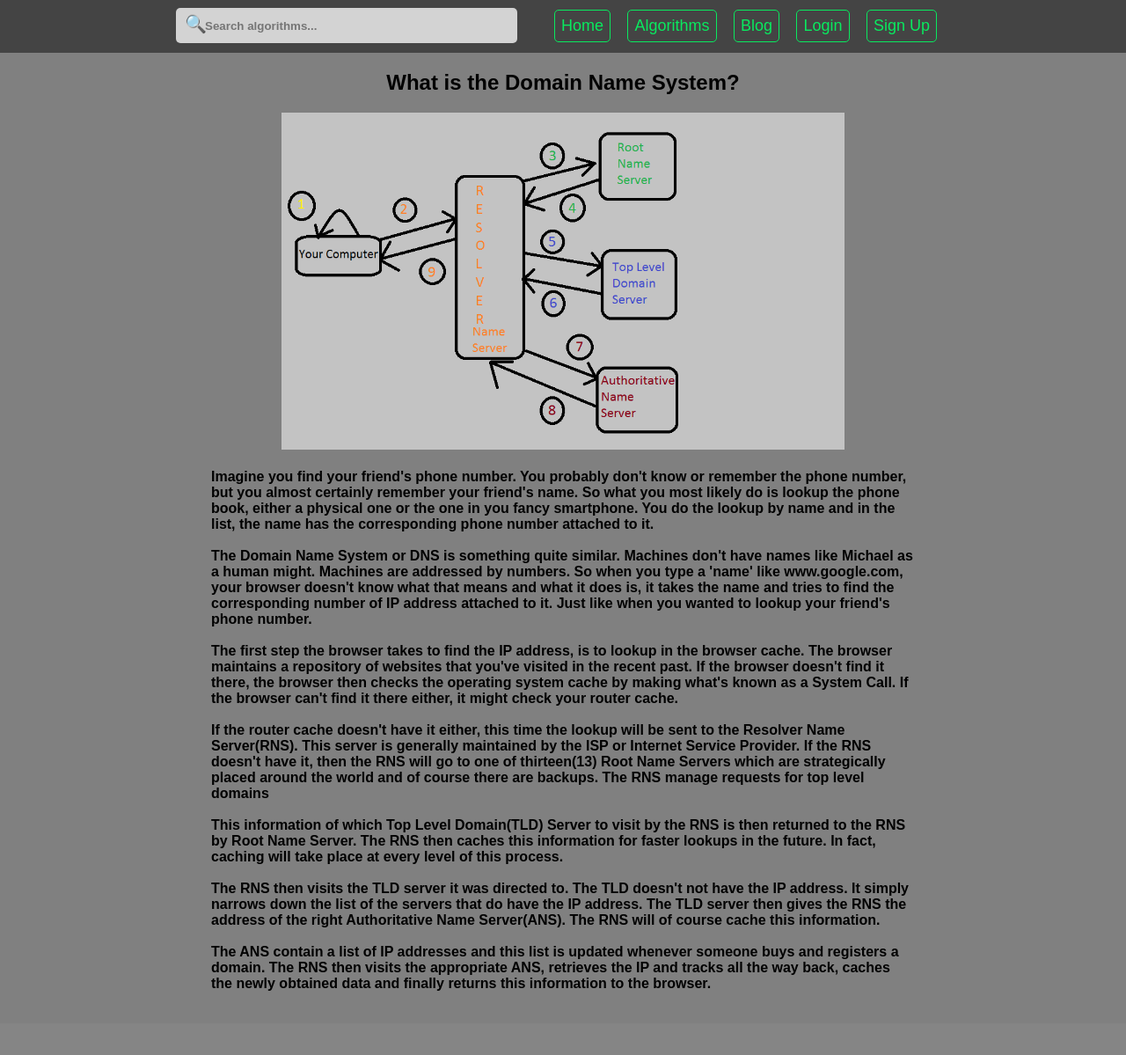
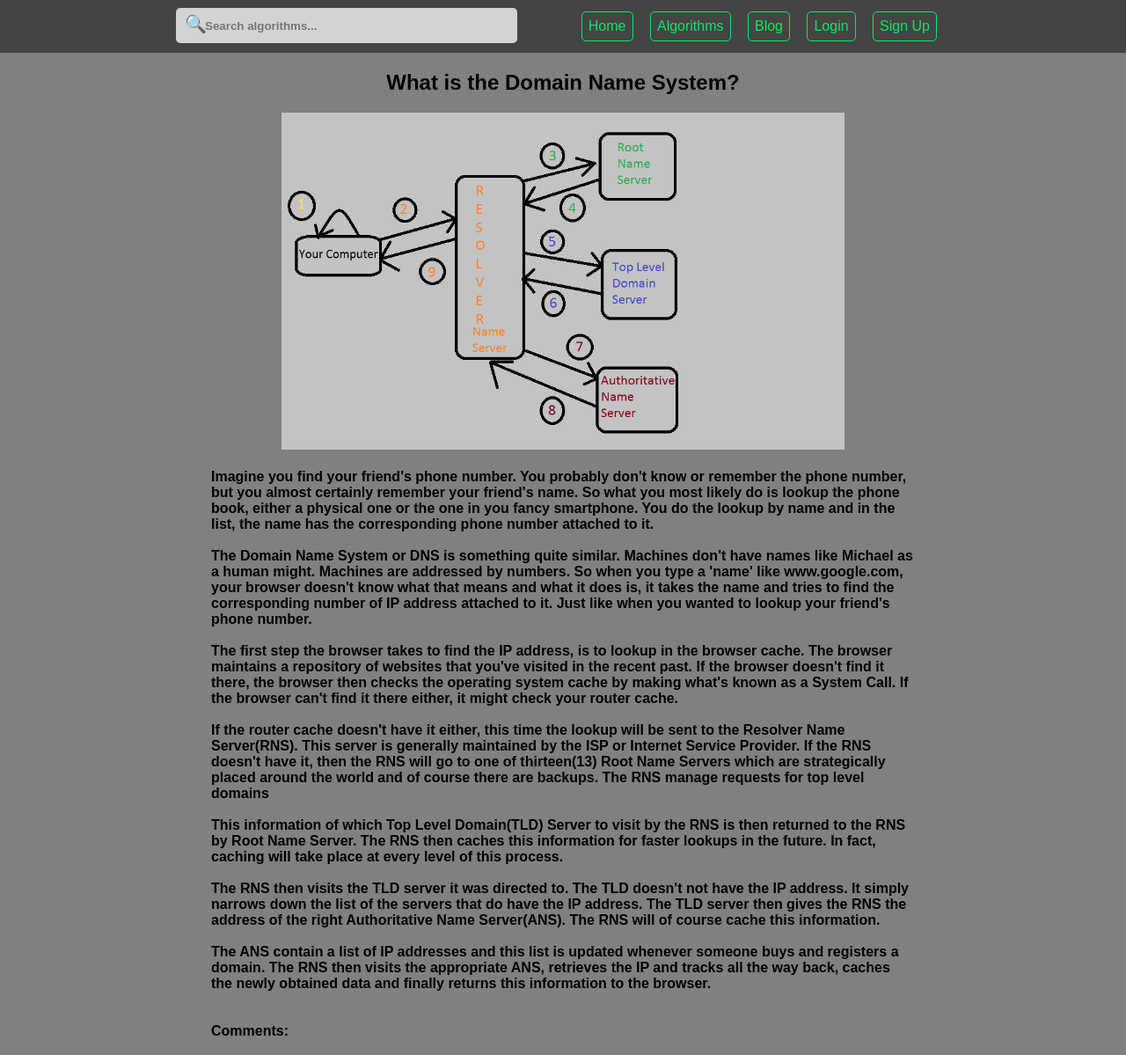
Before and after one commit to arslan-ashraf/csinjs, a Django app: a page that uses templates/blogs/blog_show.html in a window 1280 px wide. Shown: the whole page at 88% size. Before the commit the page ends 1126 px from the top, so only its background shows below. Run offline with Django 3.2, Linux system fonts and the light colour scheme; data comes from the database, SQL or seed files in the repository; both versions use the stored data as it was after the commit.

Commit message:
design changes

```diff
--- a/static_files/css/algorithm.css
+++ b/static_files/css/algorithm.css
@@ -39,3 +39,8 @@
 	border-radius: 3px;
 	padding: 5px;
 }
+
+.comment-count {
+	width: 725px;
+	text-align: left;
+}
--- a/static_files/css/main.css
+++ b/static_files/css/main.css
@@ -116,9 +116,9 @@ a {
 	border: 1px solid rgb(9, 234, 95);
 	border-radius: 5px;
 	padding: 7px;
-	margin: -5px 15px 0 0;
+	margin: -3px 15px 0 0;
 	color: rgb(9, 234, 95);
-	font-size: 18px;
+	font-size: 16px;
 }
 
 .btns:hover {
--- a/static_files/css/single_blog.css
+++ b/static_files/css/single_blog.css
@@ -1,3 +1,8 @@
 .article {
 	text-align: left !important;
 }
+
+.comment-count {
+	text-align: left;
+	width: 725;
+}
--- a/templates/algorithms/show.html
+++ b/templates/algorithms/show.html
@@ -18,6 +18,8 @@
 		<div class="algorithm-code">{{ algorithm.code|safe }}</div>
 		<br />
 
+		<div class="comment-count">Comments</div>
+
 		{% for comment in comments %}
 			<div class="single-comment">
 				<p class="comment-username"><b>{{ comment.user }}</b> {{ comment.created_at|timesince }}</p>
--- a/templates/blogs/blog_show.html
+++ b/templates/blogs/blog_show.html
@@ -22,6 +22,18 @@
 		{% endif %}
 		<div class="blog-code">{{ blog.content|safe }}</div>
 
+		<br>
+
+		<div class="comment-count">Comments:</div>
+
+		{% for comment in comments %}
+			<div class="single-comment">
+				<p class="comment-username"><b>{{ comment.user }}</b> {{ comment.created_at|timesince }}</p>
+				<p class="comment-content">{{ comment.content }}</p>
+			</div>
+
+		{% endfor %}
+
 		<br />
 
 		{% if user.is_superuser %}
```
Also changed, not shown: db.sqlite3.
